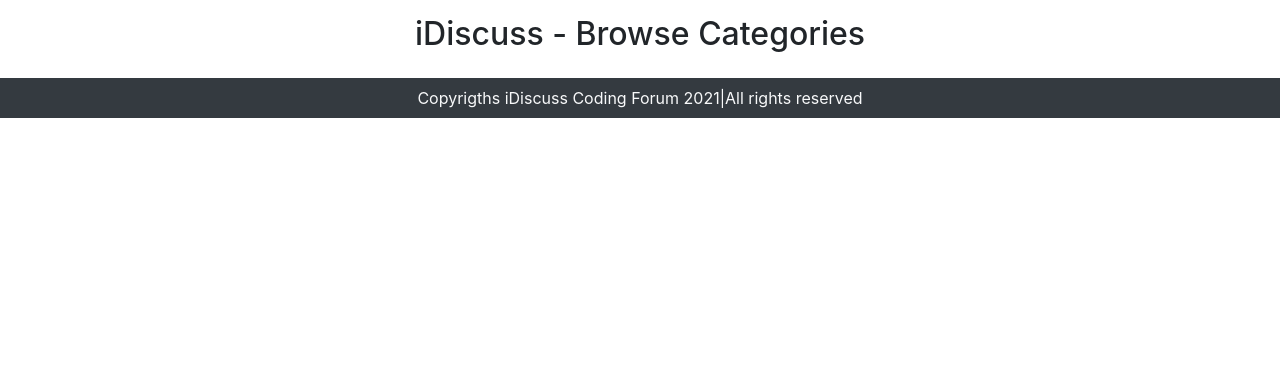
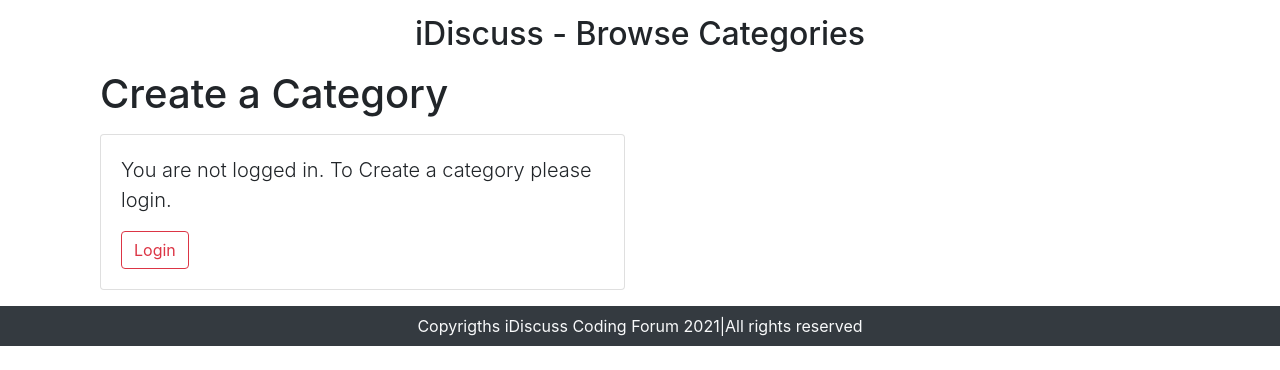
Before and after one commit to jhanitish135/iDiscuss, a PHP site: page / in a window 1280 px wide. Shown: the part 430-800 px from the top of the page. Run offline with PHP 8.4, Linux system fonts and the light colour scheme; data that the repository does not hold is empty.

Commit message:
commit 5

```diff
--- a/index.php
+++ b/index.php
@@ -16,6 +16,7 @@
 <body>
     <?php include 'partials/_dbconnect.php' ?>
     <?php include 'partials/_header.php' ?>
+
 
     <!-- slider starts here -->
     <div id="carouselExampleIndicators" class="carousel slide" data-ride="carousel">
@@ -74,8 +75,37 @@
 
           ?>
 
+
+        </div>
+
+
+        <?php
+                if(isset($_SESSION['loggedin']) && $_SESSION['loggedin']==true){
+                    echo '<!-- Button trigger modal to create category -->
+                    <button type="button" class="btn btn-outline-primary" data-toggle="modal" data-target="#categoryModal">
+                        Create Category
+                        </button>';
+                }
+                else{
+                    echo '<div class="container mb-2">
+                            <h1 class="py-2">Create a Category</h1>
+                            <div class="row">
+                                <div class="col-sm-6">
+                                <div class="card">
+                                    <div class="card-body">
+
+                                    <p class="lead">You are not logged in. To Create a category please login.</p>
+                                    <button class="btn btn-outline-danger" data-toggle="modal" data-target="#loginModal">Login</a>
+                                    </div>
+                                </div>
+                            </div>
+                        </div>';
+                }
+                 include 'partials/_categoryModal.php';
+             ?>
         </div>
     </div>
+
     <?php include 'partials/_footer.php' ?>
 
 
--- /dev/null
+++ b/partials/_categoryModal.php
@@ -0,0 +1,30 @@
+<!-- Modal -->
+<div class="modal fade" id="categoryModal" tabindex="-1" aria-labelledby="categoryModalLabel" aria-hidden="true">
+    <div class="modal-dialog">
+        <div class="modal-content">
+            <div class="modal-header">
+                <h5 class="modal-title" id="categoryModalLabel">Create Category</h5>
+                <button type="button" class="close" data-dismiss="modal" aria-label="Close">
+                    <span aria-hidden="true">&times;</span>
+                </button>
+            </div>
+            <form action="/forum/partials/_handlecategory.php" method="post">
+                <div class="modal-body">
+                    <div class="form-group">
+                        <label for="title">Category name</label>
+                        <input type="text" class="form-control" name="cname" id="cname">
+                    </div>
+                    <div class="form-group">
+                        <label for="exampleCheck1">Category description</label>
+                        <textarea class="form-control" name="cdesp" id="cdesp" rows="3"></textarea>
+                    </div>
+                    <button type="submit" class="btn btn-success">Submit</button>
+
+                </div>
+                <div class="modal-footer">
+                    <button type="button" class="btn btn-danger" data-dismiss="modal">Cancel</button>
+                </div>
+            </form>
+        </div>
+    </div>
+</div>
--- a/partials/_header.php
+++ b/partials/_header.php
@@ -70,4 +70,12 @@ if(isset($_GET['signupsuccess']) && $_GET['signupsuccess']=="true"){
             </button>
         </div>';
 }
+if(isset($_GET['categorysuccess']) && $_GET['categorysuccess']=="true"){
+  echo '<div class="alert alert-success alert-dismissible fade show my-0" role="alert">
+            <strong>Success!</strong> Category created successfully.
+            <button type="button" class="close" data-dismiss="alert" aria-label="Close">
+              <span aria-hidden="true">&times;</span>
+            </button>
+        </div>';
+}
 ?>
```
Also changed, not shown: partials/_handlecategory.php (added, +25 -0 lines).
